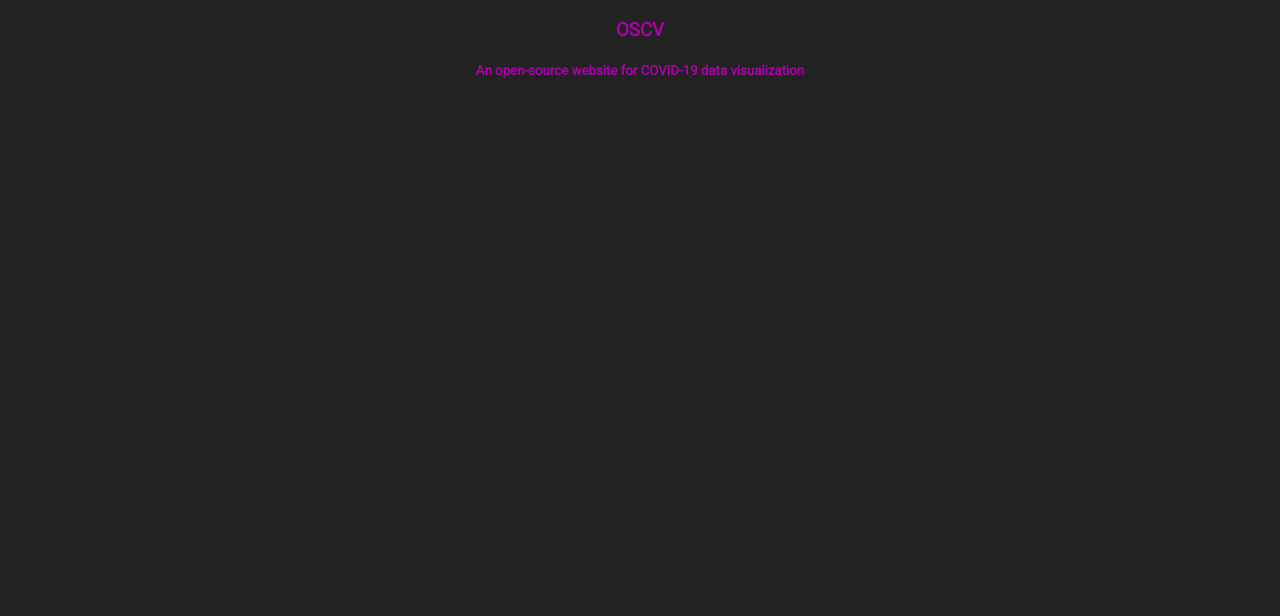
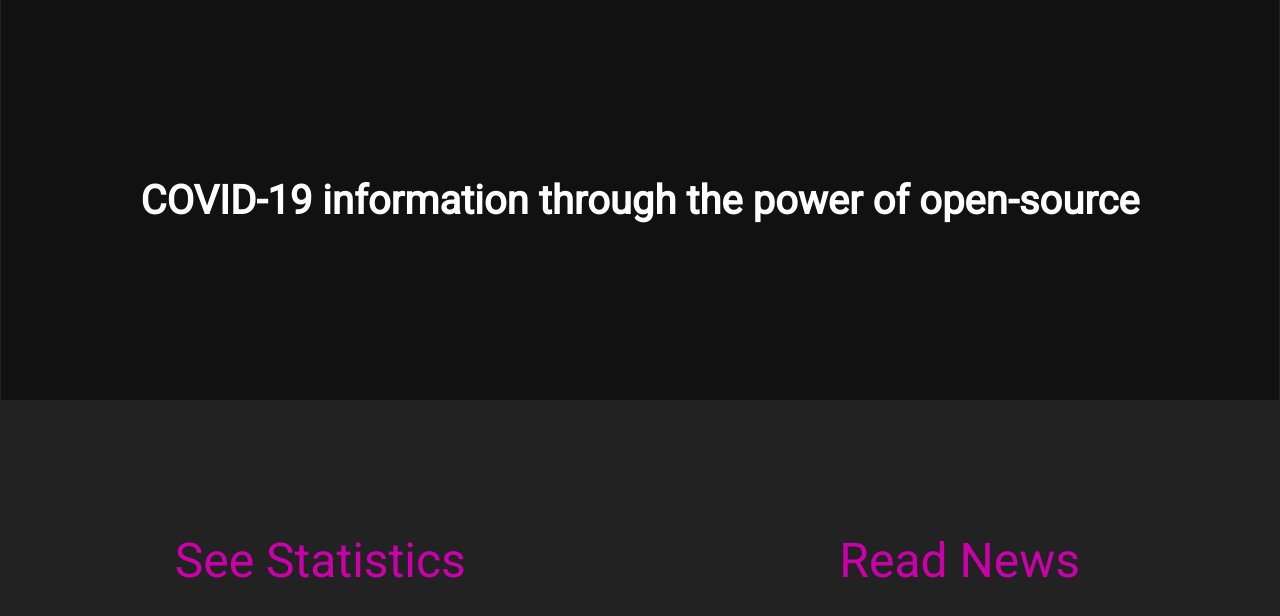
Before and after one commit to JustAn0therDev/open-source-covid-vis, a Next.js app: page / in a window 1280 px wide. Shown: the top 616 px of the page. Built offline with nearby package versions, Linux system fonts and the light colour scheme.

Commit message:
Adding more content and more components to main page

```diff
--- a/globalStyles.json
+++ b/globalStyles.json
@@ -8,7 +8,7 @@
     },
     "theme":  {
         "colors": {
-            "primary": "#aa00aa",
+            "primary": "#cc00aa",
             "secondary": "#0000a0"
         }
     },
--- a/pages/_app.js
+++ b/pages/_app.js
@@ -2,6 +2,9 @@ import { createGlobalStyle, ThemeProvider } from 'styled-components'
 import globalStylesFromJsonFile from '../globalStyles.json'
 
 const GlobalStyle = createGlobalStyle`
+  * {
+    overflow-y: hidden;
+  }
   body {
     margin: 0;
     padding: 0;
@@ -11,7 +14,7 @@ const GlobalStyle = createGlobalStyle`
     flex: 1;
     justify-content: center;
     align-items: center;
-    font-family: 'Roboto'
+    font-family: 'Roboto';
   }
 `
 
--- a/pages/index.js
+++ b/pages/index.js
@@ -1,6 +1,6 @@
 import Head from 'next/head'
-import Title from '../src/components/Title/index'
-import Subtitle from '../src/components/Subtitle/index'
+import HomeHeader from '../src/components/HomeHeader/index'
+import Links from '../src/components/Links/index'
 
 export default function Home({ fontFamilyUrl }) {
   return (
@@ -9,12 +9,8 @@ export default function Home({ fontFamilyUrl }) {
       <title>Home</title>
       <link href={fontFamilyUrl} rel="stylesheet"></link>
     </Head>
-      <Title>
-        OSCV
-      </Title>
-      <Subtitle>
-        An open-source website for COVID-19 data visualization
-      </Subtitle>
+      <HomeHeader></HomeHeader>
+      <Links></Links>
     </>
   )
 }
--- /dev/null
+++ b/src/components/HomeHeader/index.js
@@ -0,0 +1,28 @@
+import styled from 'styled-components'
+
+const Section = styled.section`
+    /* border: 1px solid red; */
+    width: 99.9vw;
+    height: 50vh;
+    background-color: #111111;
+    display: flex;
+    flex: 1;
+    justify-content: center;
+    align-items: center;
+`
+
+const Header = styled.h1`
+    color: #FFFFFF;
+    font-size: 40px;
+    text-align: center;
+`
+
+export default function HomeHeader() {
+    return (
+        <Section>
+            <Header>
+                COVID-19 information through the power of open-source
+            </Header>
+        </Section>
+    )
+}
--- /dev/null
+++ b/src/components/Links/index.js
@@ -0,0 +1,43 @@
+import styled from "styled-components";
+
+const Section = styled.section`
+    width: 99.9vw;
+    height: 40vh;
+    display: grid;
+    grid-template-columns: 2fr 2fr;
+    align-items: center;
+    text-align: center;
+    font-size: 3rem;
+    color: ${({ theme }) => theme.colors.primary};
+`
+
+const GraphLink = styled.a`
+    text-decoration: none;
+    color: ${({ theme }) => theme.colors.primary};
+    transition: ease 0.5s;
+    &:hover {
+        font-size: 3.5rem;
+        text-decoration: underline;
+    }
+    cursor: pointer;
+`
+
+const NewsLink = styled.a`
+    text-decoration: none;
+    color: ${({ theme }) => theme.colors.primary};
+    transition: ease 0.5s;
+    &:hover {
+        font-size: 3.5rem;
+        text-decoration: underline;
+    }
+    cursor: pointer;
+`
+
+export default function Links() {
+    return (
+        <Section>
+            <GraphLink href="/graphs">See Statistics</GraphLink>
+            <NewsLink href="/news">Read News</NewsLink>
+        </Section>
+    )
+}
--- a/src/components/Subtitle/index.js
+++ b/src/components/Subtitle/index.js
@@ -1,5 +1,5 @@
 import styled from "styled-components";
 
 export default styled.h5`
-color: ${({ theme }) => theme.colors.primary};
+    color: ${({ theme }) => theme.colors.primary};
 `
```
